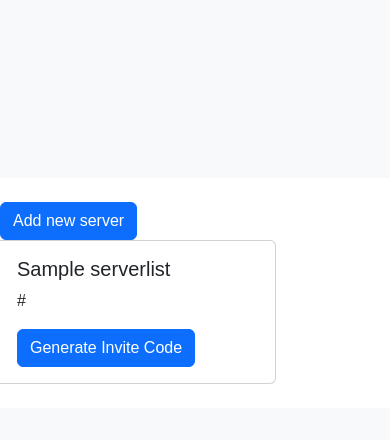
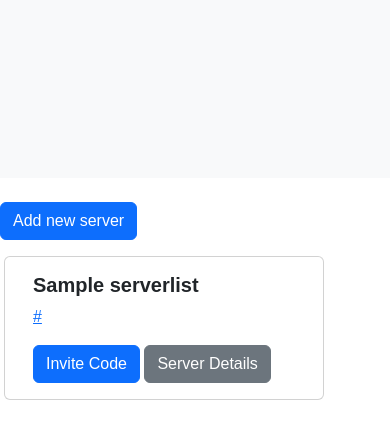
Before and after one commit to Pr1mary/RedstoneStart, a Django app: page /servermanager/ in a window 390 px wide. Shown: the part 816-1256 px from the top of the page. Before the commit the page ends 1200 px from the top, so only its background shows below. Run offline with Django 5.2, Linux system fonts and the light colour scheme; tables that the repository leaves empty hold one stand-in row (values such as "Sample post"); some libraries are stand-ins or nearby versions.

Commit message:
DONE add and delete server management

```diff
--- a/webapp/modules/server_list/templates/index.html
+++ b/webapp/modules/server_list/templates/index.html
@@ -4,31 +4,29 @@
 
 <div id="content container-fluid ">
 
-    <div class="row">
-        <div class="col">
-            <button class="btn btn-primary" data-bs-toggle="modal" data-bs-target="#addservermodal">Add new server</button>
-        </div>
-    </div>
+    <button class="btn btn-primary pull-right" data-bs-toggle="modal" data-bs-target="#addservermodal">Add new server</button>
 
     <div class="row">
 
         {% for server in server_list %}
 
-        <div class="card col-2" style="width: 18rem">
+        <div class="card col-2" style="width: 20rem; margin: 1rem;">
             <div class="card-body">
                 <h5 class="card-title">
-                    {{ server.name }}
+                    <strong>{{ server.name }}</strong>
                 </h5>
                 <p class="card-text">
-                    {{ server.url }}
+                    <a href="{{ server.url }}">{{ server.url }}</a>
                 </p>
-                <button class="btn btn-primary" onclick="generateCode()">Generate Invite Code</button>
+                <div class="d-grip gap-2 d-md-block">
+                    <button class="btn btn-primary" onclick="generateCode()">Invite Code</button>
+                    <button class="btn btn-secondary" data-bs-toggle="modal" data-bs-target="#detailservermodal" data-bs-server-url="{% url 'server_details' server.id %}">Server Details</button>
+                </div>
             </div>
         </div>
 
         {% endfor %}
     </div>
-
 
 </div>
 
@@ -60,17 +58,123 @@
     </div>
 </div>
 
+<div id="detailservermodal" class="modal fade" tabindex="-1" aria-labelledby="detailservermodallabel" aria-hidden="true">
+    <div class="modal-dialog modal-dialog-centered">
+        <div class="modal-content">
+            <div class="modal-header">
+                <h1 class="modal-title fs-5" id="detailservermodallabel">Current Server Details</h1>
+                <button type="button" class="btn-close" data-bs-dismiss="modal"></button>
+            </div>
+            <div class="modal-body">
+                <div class="mb-3">
+                    <label for="server-name" class="col-form-label">Server Name:</label>
+                    <input type="text" class="form-control" id="server-name-edit" name="server-name" disabled>
+                </div>
+                <div class="mb-3">
+                    <label for="server-address" class="col-form-label">Server Address:</label>
+                    <input type="text" class="form-control" id="server-address-edit" name="server-address" disabled>
+                </div>
+                <div class="mb-3">
+                    <label for="server-players" class="col-form-label">Total Joined Players:</label>
+                    <input type="text" class="form-control" id="server-players-edit" name="server-players" disabled>
+                </div>
+            </div>
+            <div class="modal-footer">
+                <button type="button" class="btn btn-secondary" data-bs-dismiss="modal">Close</button>
+                <button type="button" class="btn btn-danger" id="delete-server-btn" onclick="deleteServer()">Delete Server</button>
+            </div>
+        </div>
+    </div>
+</div>
+
 <script>
+    $("document").ready(() => {
+        const detail_modal = $("#detailservermodal")
+        detail_modal.on("show.bs.modal", detailServer);
+    });
+
     function generateCode(){
         alert("code has been triggered!")
     }
 
     function addNewServer(){
-        const form_obj = document.getElementById("add-server-form");
+        const form_obj = $("#add-server-form");
         form_obj.submit();
 
         alert("new server has been created yay!")
     }
+
+    async function detailServer(event) {
+        const server_url = event.relatedTarget.getAttribute('data-bs-server-url');
+        const delete_server_btn = $("#delete-server-btn")
+
+        try{
+            const resp = await fetch(server_url);
+            if (!resp.ok) {
+                throw new Error(`Resp status: ${resp.status}`);
+            }
+
+            const resp_data = await resp.json();
+
+            const server_name_form = $("#server-name-edit");
+            server_name_form.val(resp_data["name"]);
+
+            const server_url_form = $("#server-address-edit");
+            server_url_form.val(resp_data["url"]);
+
+            const server_players_form = $("#server-players-edit");
+            server_players_form.val(resp_data["players"]);
+
+            delete_server_btn.data("data-bs-server-url", server_url);
+
+        }catch(err){
+            console.log(err.message);
+        }
+    }
+
+    function deleteServer(){
+        const delete_server_url = $("#delete-server-btn").data("data-bs-server-url");
+        const confirm_text = "Are you sure do you want to delete this server?";
+        const cookies = document.cookie.split(";");
+
+        let csrf_token = "";
+        for(let cookie of cookies){
+            cookie = cookie.trim();
+            const cookie_key = cookie.split("=")[0];
+            const cookie_val = cookie.split("=")[1];
+
+            if(cookie_key == "csrftoken"){
+                csrf_token = cookie_val
+                break
+            }
+
+        }
+
+        console.log(csrf_token)
+        if(!confirm(confirm_text)){
+            return;
+        }
+
+        const headers = {
+            "X-CSRFToken": csrf_token
+        }
+        const done = $.ajax({
+            "url": delete_server_url,
+            "method": "DELETE",
+            "headers": headers
+        }).done(data => {
+            // abort of failed from server
+            if(!data.deleted){
+                alert("Error: failed to delete server")
+                return
+            }
+
+            // refresh page after delete success
+            location.reload()
+        }).fail(() => {
+            alert("Error: failed to delete server")
+        })
+    }
 </script>
 
 {% endblock %}
--- a/webapp/modules/server_list/urls.py
+++ b/webapp/modules/server_list/urls.py
@@ -1,7 +1,8 @@
 
 from django.urls import path
-from .views import ServerManagerView
+from .views import ServerManagerView, ServerManagerDetailView
 
 urlpatterns = [
     path('', ServerManagerView.as_view(), name="server_list"),
+    path('<int:id>', ServerManagerDetailView.as_view(), name="server_details"),
 ]
--- a/webapp/modules/server_list/views.py
+++ b/webapp/modules/server_list/views.py
@@ -15,6 +15,7 @@ class ServerManagerView(View):
         server_detail_list = []
         for server in server_list:
             server_detail = {
+                "id": server.pk,
                 "name": server.server_name,
                 "url": server.server_url,
                 "active": server.is_active
@@ -37,13 +38,71 @@ class ServerManagerView(View):
         server_url = req_body.get("server-address")
         server_name = req_body.get("server-name")
 
-        server_list = ServerList(
-            server_url = server_url,
-            server_name = server_name,
-            is_active = True,
-            created_by = req_user,
-            updated_by = req_user,
-        )
-        server_list.save()
+        try:
+
+            server_list = ServerList(
+                server_url = server_url,
+                server_name = server_name,
+                is_active = True,
+                created_by = req_user,
+                updated_by = req_user,
+            )
+            server_list.save()
+
+        except Exception as err:
+            print(f"Error when storing server: {err.args}")
 
         return redirect("server_list")
+
+class ServerManagerDetailView(View):
+    template = "modules/server_list/templates/index.html"
+    ctx = {
+        "page_title": "server_manager"
+    }
+
+    def get(self, request: HttpRequest, *args, **kwargs):
+
+        server_id = kwargs.get("id")
+        resp_data = {}
+
+        try:
+            if not server_id:
+                raise Exception("server_id is empty")
+
+            server_details = ServerList.objects.filter(pk=server_id).first()
+            if not server_details:
+                raise Exception("server_details is empty")
+
+            resp_data["id"] = server_details.pk
+            resp_data["name"] = server_details.server_name
+            resp_data["url"] = server_details.server_url
+            resp_data["active"] = server_details.is_active
+            resp_data["players"] = 0
+
+            return JsonResponse(resp_data)
+
+        except Exception as err:
+            return JsonResponse(resp_data)
+
+    def delete(self, request: HttpRequest, *args, **kwargs):
+
+        server_id = kwargs.get("id")
+        resp_data = {}
+
+        try:
+            if not server_id:
+                raise Exception("server_id is empty")
+
+            server_details = ServerList.objects.filter(pk=server_id).first()
+            if not server_details:
+                raise Exception("server_details is empty")
+
+            server_details.delete()
+
+            resp_data["deleted"] = True
+
+            return JsonResponse(resp_data)
+
+        except Exception as err:
+            resp_data["deleted"] = False
+            return JsonResponse(resp_data)
--- a/webapp/templates/base.html
+++ b/webapp/templates/base.html
@@ -12,6 +12,9 @@
 </head>
 <body>
 
+    <script src="{% static 'js/bootstrap.min.js' %}"></script>
+    <script src="{% static 'js/jquery-3.7.1.min.js' %}"></script>
+
     {% include 'components/navbar.html' %}
 
     <div class="row">
@@ -24,8 +27,5 @@
             {% endblock %}
         </div>
     </div>
-
-    <script src="{% static 'js/bootstrap.min.js' %}"></script>
-    <script src="{% static 'js/jquery-3.7.1.min.js' %}"></script>
 </body>
 </html>
```
